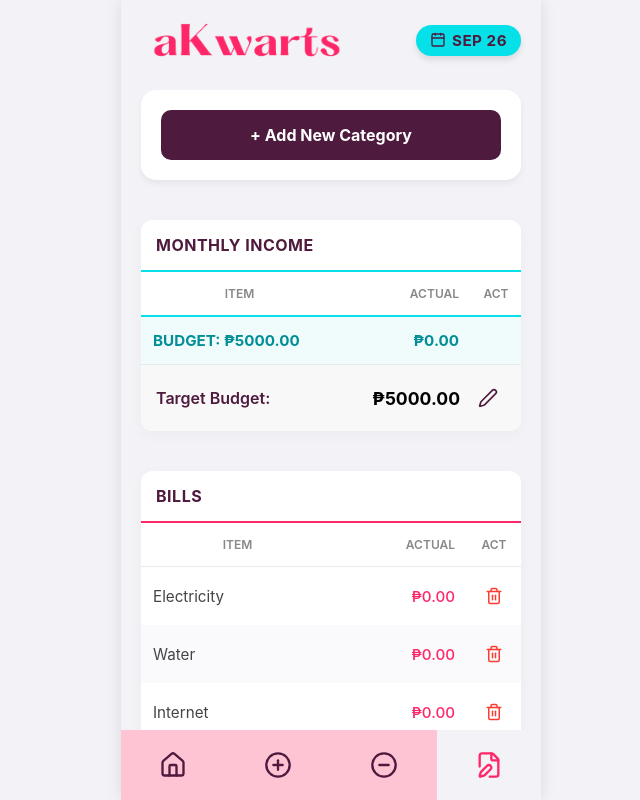
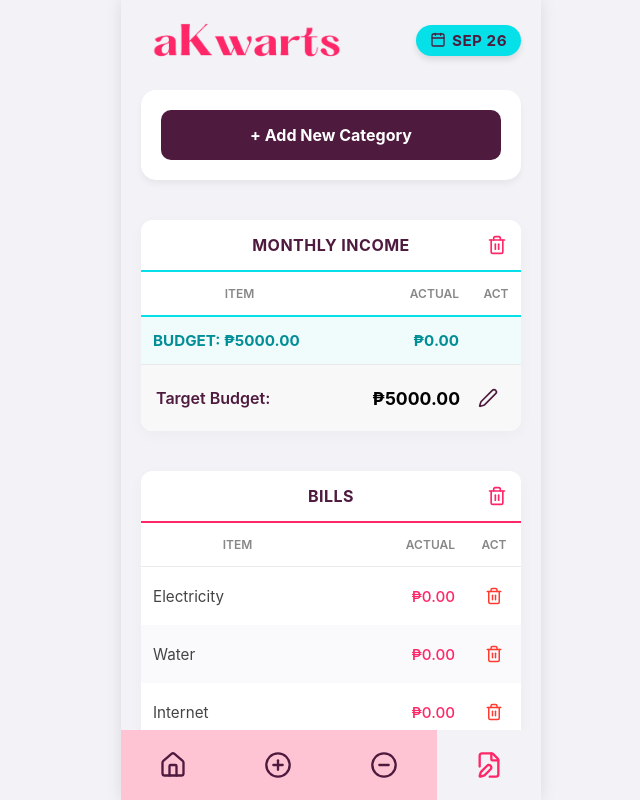
Before and after one commit to leeyyyl/akwarts, a React (Vite) app: page / in a window 1280 px wide. Both pictures are taken after a click on the button 797 px from the left and 765 px from the top of the page. Shown: the whole page, without its empty margins (309-949 px from the left). Built offline with nearby package versions, Linux system fonts and the light colour scheme.

Commit message:
Trash button for category

```diff
--- a/src/App.jsx
+++ b/src/App.jsx
@@ -26,6 +26,16 @@ function App() {
       nextDate.setMonth(nextDate.getMonth() + 1);
       setViewDate(nextDate);
     }
+  };
+
+  const [deleteCatConfirm, setDeleteCatConfirm] = useState({ isOpen: false, catId: null, catName: '' });
+
+  const handleConfirmDeleteCategory = () => {
+    // Removes the category
+    setCategories(categories.filter(c => c.id !== deleteCatConfirm.catId));
+    // Removes all transactions tied to that category to prevent ghost data
+    setTransactions(transactions.filter(t => t.categoryId !== deleteCatConfirm.catId));
+    setDeleteCatConfirm({ isOpen: false, catId: null, catName: '' });
   };
 
   // Swipe Gesture State
@@ -208,8 +218,18 @@ function App() {
 
       return (
         <div key={cat.id} className="table-container" style={{marginBottom: '20px'}}>
-          <div className="table-title" style={{ borderBottom: `2px solid ${themeColor}` }}>
-            {cat.name.toUpperCase()}
+          <div className="table-title" style={{ borderBottom: `2px solid ${themeColor}`, display: 'flex', alignItems: 'center', position: 'relative' }}>
+            <span style={{ width: '100%', textAlign: 'center' }}>{cat.name.toUpperCase()}</span>
+
+            {isUpdateMode && (
+              <button
+                onClick={() => setDeleteCatConfirm({ isOpen: true, catId: cat.id, catName: cat.name })}
+                className="delete-button"
+                style={{ position: 'absolute', right: '10px', padding: '4px', color: 'var(--vivid-crimson)' }}
+              >
+                <Trash2 size={20} />
+              </button>
+            )}
           </div>
           <table className="budget-table">
             <thead>
@@ -418,6 +438,20 @@ function App() {
             </div>
           )}
 
+          {/* Delete Category Confirmation Modal */}
+          {deleteCatConfirm.isOpen && (
+            <div style={{position: 'absolute', top: 0, left: 0, right: 0, bottom: 0, backgroundColor: 'rgba(0,0,0,0.5)', display: 'flex', justifyContent: 'center', alignItems: 'center', zIndex: 100}}>
+              <div style={{backgroundColor: 'var(--white)', padding: '25px', borderRadius: '15px', width: '85%', maxWidth: '320px', textAlign: 'center', boxShadow: '0 10px 25px rgba(0,0,0,0.2)'}}>
+                <h3 style={{color: 'var(--vivid-crimson)', marginBottom: '10px'}}>Delete Category?</h3>
+                <p style={{marginBottom: '20px', color: '#555'}}>Are you sure you want to delete <strong>{deleteCatConfirm.catName}</strong>? This will also remove all its transactions for this month.</p>
+                <div style={{display: 'flex', gap: '15px'}}>
+                  <button onClick={handleConfirmDeleteCategory} className="submit-button" style={{backgroundColor: 'var(--vivid-crimson)', flex: 1}}>Yes</button>
+                  <button onClick={() => setDeleteCatConfirm({ isOpen: false, catId: null, catName: '' })} className="submit-button" style={{backgroundColor: '#e5e5ea', color: '#333', flex: 1}}>No</button>
+                </div>
+              </div>
+            </div>
+          )}
+
           {/* Delete Confirmation Modal */}
           {deleteConfirm.isOpen && (
             <div style={{position: 'absolute', top: 0, left: 0, right: 0, bottom: 0, backgroundColor: 'rgba(0,0,0,0.5)', display: 'flex', justifyContent: 'center', alignItems: 'center', zIndex: 100}}>
```
